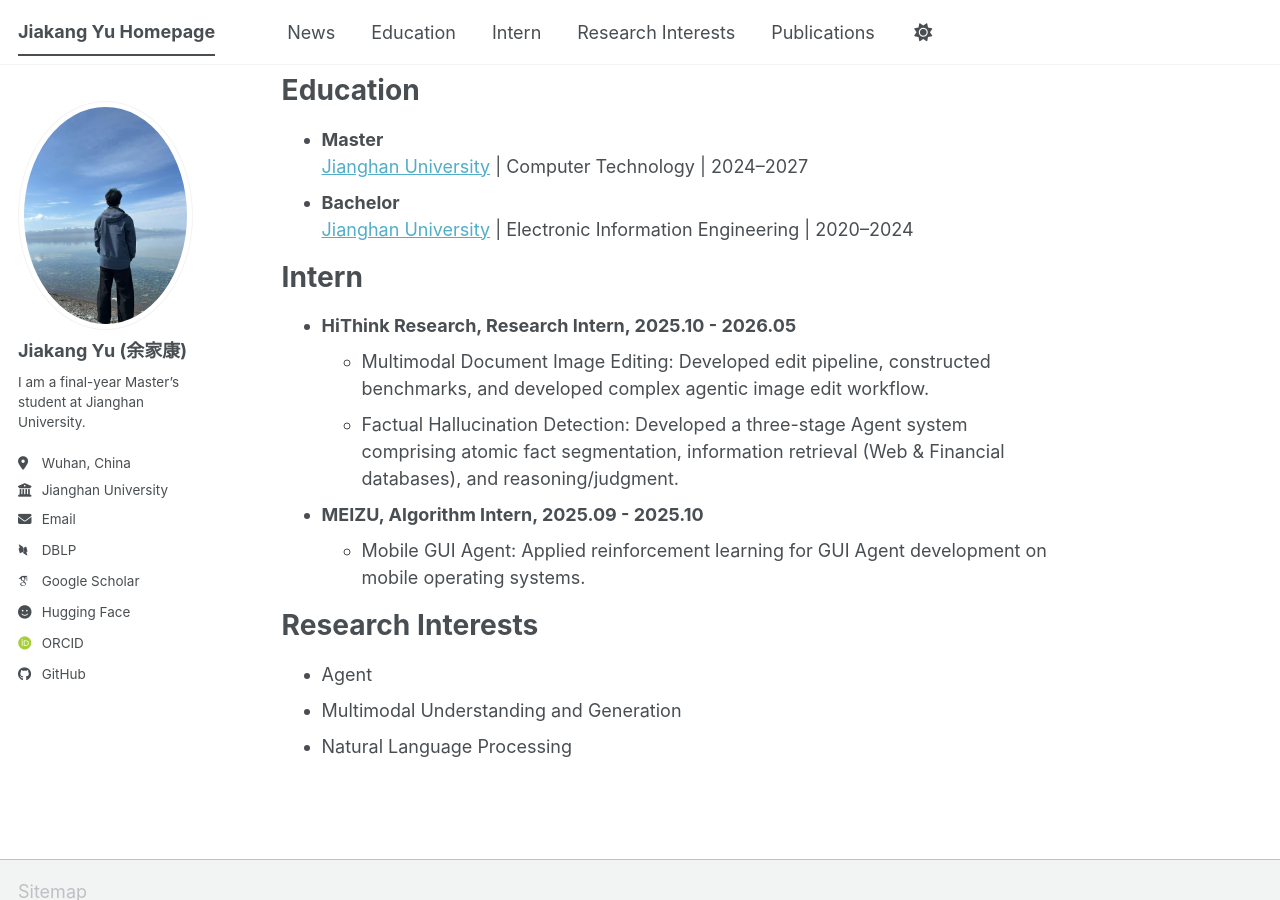
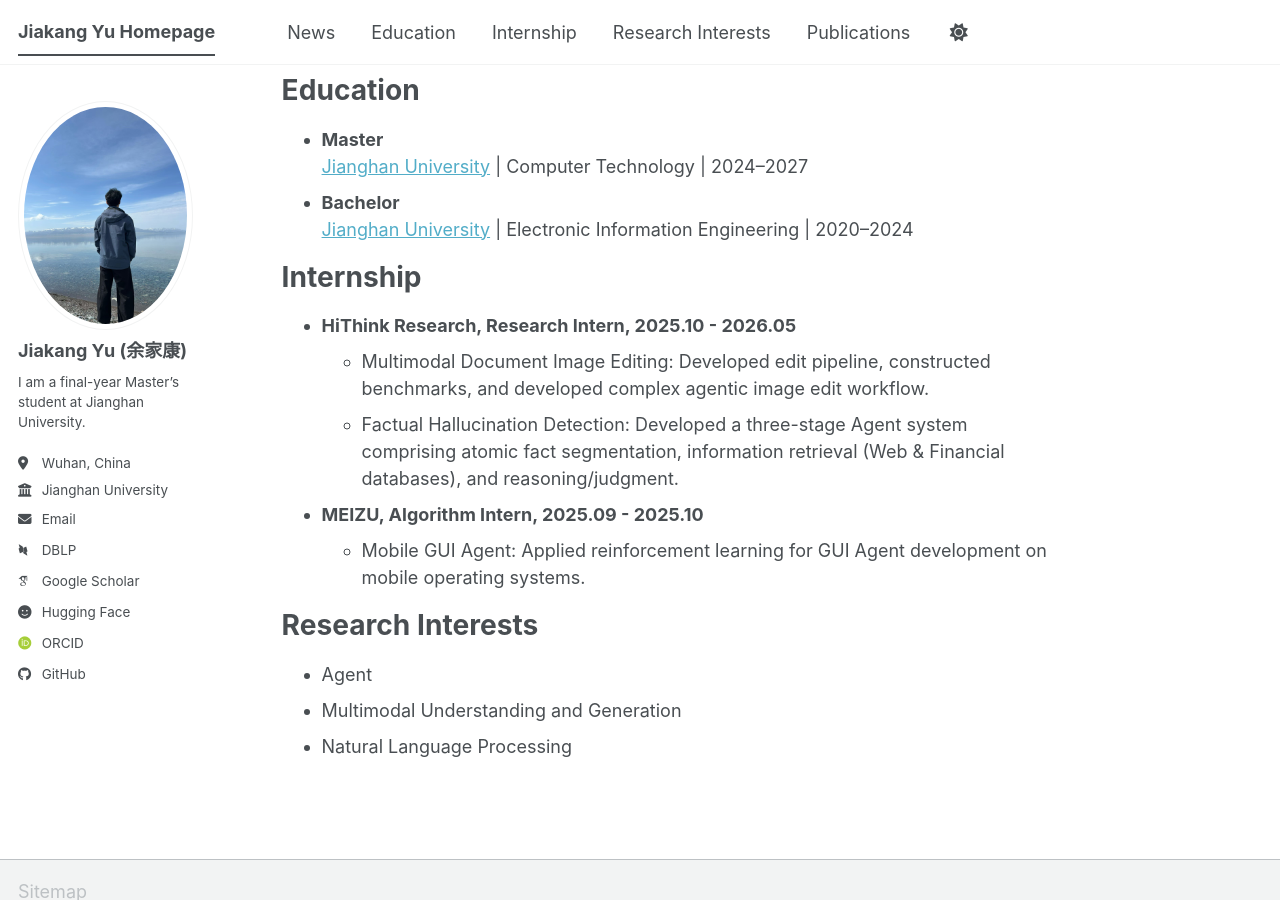
Before and after one commit to kaka-yjk/kaka-yjk.github.io, a Jekyll site: the page built from _pages/about.md, in a window 1280 px wide and 900 px high, scrolled down 877 px. Built offline with Jekyll 4.4.1, drawn with Linux system fonts in a browser that asks for light colours; some web fonts are replaced; a script bundle is joined from its source files by our own code; library files that are not in the unit come from our copies.

Commit message:
Rename intern section to internship

```diff
--- a/_data/navigation.yml
+++ b/_data/navigation.yml
@@ -5,7 +5,7 @@ main:
   - title: "Education"
     url: /#education
 
-  - title: "Intern"
+  - title: "Internship"
     url: /#intern
 
   - title: "Research Interests"
--- a/_pages/about.md
+++ b/_pages/about.md
@@ -32,7 +32,7 @@ I am always open to academic discussions and welcome opportunities for research
 * **Bachelor**
   [Jianghan University](https://www.jhun.edu.cn/) | Electronic Information Engineering | 2020–2024
 
-<h1 id="intern">Intern</h1>
+<h1 id="intern">Internship</h1>
 * **HiThink Research, Research Intern, 2025.10 - 2026.05**
   * Multimodal Document Image Editing: Developed edit pipeline, constructed benchmarks, and developed complex agentic image edit workflow.
   * Factual Hallucination Detection: Developed a three-stage Agent system comprising atomic fact segmentation, information retrieval (Web & Financial databases), and reasoning/judgment.
```
